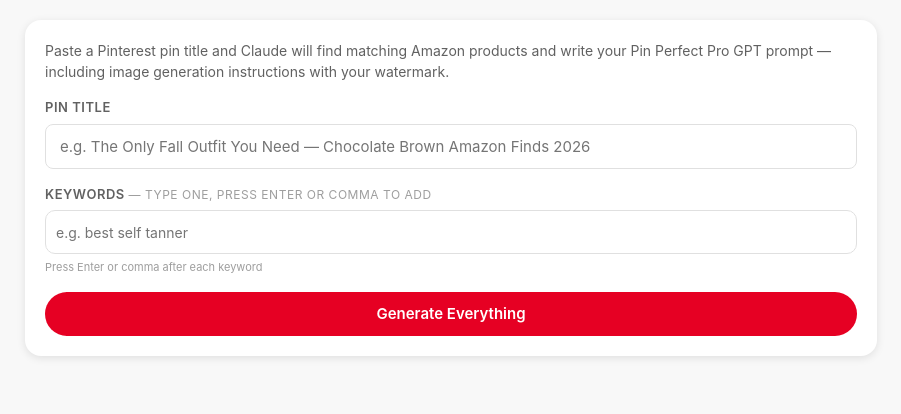
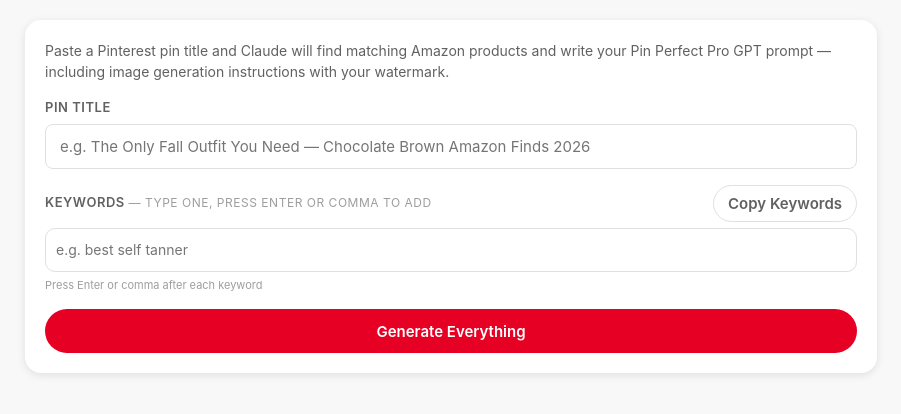
Before and after one commit to Zmoneyy/pinterest-automation, a Flask app: page /research/pin-to-products in a window 1280 px wide; the page is wider, and only the part inside the window is pictured. Shown: the part 158-572 px from the top of that part, without its empty margins (189-1090 px from the left). Run offline with Flask 3, Linux system fonts and the light colour scheme; the visitor is signed in with stand-in values (Sample User, id 1); some libraries are stand-ins or nearby versions.

Commit message:
Add Copy Keywords button to Pin to Products tab
Co-Authored-By: Claude Sonnet 4.6 <noreply@anthropic.com>

```diff
--- a/templates/pin_to_products.html
+++ b/templates/pin_to_products.html
@@ -16,7 +16,10 @@
     </div>
 
     <div class="form-group">
-      <label>Keywords <span style="font-weight:400;color:var(--gray-400);font-size:12px;">— type one, press Enter or comma to add</span></label>
+      <div style="display:flex;align-items:center;justify-content:space-between;margin-bottom:6px;">
+        <label style="margin:0;">Keywords <span style="font-weight:400;color:var(--gray-400);font-size:12px;">— type one, press Enter or comma to add</span></label>
+        <button type="button" class="btn btn-ghost btn-sm" onclick="copyKeywords(this)" style="flex-shrink:0;">Copy Keywords</button>
+      </div>
       <!-- Tag chip input -->
       <div id="kwBox" onclick="document.getElementById('kwTyper').focus()" style="
         display:flex;flex-wrap:wrap;gap:6px;align-items:center;
@@ -381,6 +384,15 @@ async function downloadProductImages() {
   btn.disabled = false;
 }
 
+function copyKeywords(btn) {
+  const text = getKeywordsString();
+  if (!text) { btn.textContent = 'Nothing to copy'; setTimeout(() => btn.textContent = 'Copy Keywords', 1500); return; }
+  navigator.clipboard.writeText(text).then(() => {
+    btn.textContent = 'Copied!';
+    setTimeout(() => btn.textContent = 'Copy Keywords', 1500);
+  });
+}
+
 function copySection(elemId) {
   const el = document.getElementById(elemId);
   const text = el.value || el.textContent || '';
```
